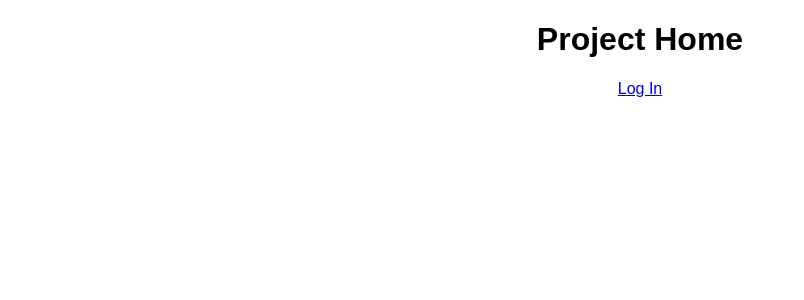
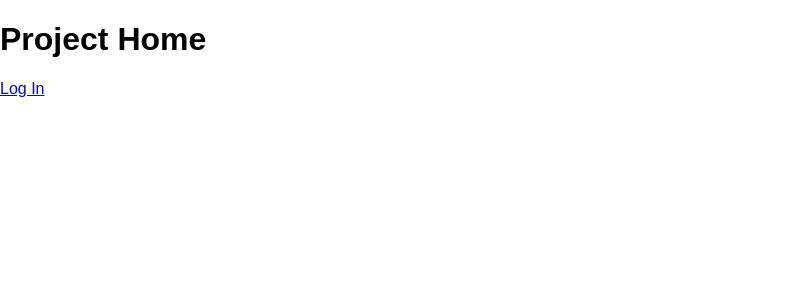
Before and after one commit to Johnnybar/spot-stats-github, a React (Create React App) app in the folder client/: page / in a window 1280 px wide. Shown: the top 300 px of the page, without its empty margins (0-804 px from the left). Built offline with nearby package versions, Linux system fonts and the light colour scheme; what spotify-web-api-js would draw is missing.

Commit message:
semi working locally

```diff
--- a/client/src/App.js
+++ b/client/src/App.js
@@ -5,7 +5,7 @@ import Home from './Home';
 import List from './List';
 
 import TopArtists from './top-artists';
-// import TopTracks from './top-tracks';
+import TopTracks from './top-tracks';
 import SpotifyWebApi from 'spotify-web-api-js';
 
 
@@ -80,18 +80,59 @@ getMyTopArtists(term, callback) {
     return hashParams;
   }
   render() {
-    const App = () => (
-      <div>
-        <Switch>
-          <Route exact path='/' component={Home}/>
-          <Route path='/list' component={List}/>
-        </Switch>
+    let anchor;
+     if (process.env.NODE_ENV != 'production') {
+       anchor = 'http://www.localhost:5000/login'
+     }
+     else{
+       anchor = 'https://react-express-j.herokuapp.com/login';
+     }
+     let artists;
+     let tracks;
+     if (this.state.myTopArtists) {
+       artists = this.state.myTopArtists;
+     }
+     else if (this.state.myTopTracks) {
+       tracks = this.state.myTopTracks;
+     }
+
+
+
+    return (
+      <div className="app">
+        <h1>Project Home</h1>
+        <a href={anchor}>
+              Log In
+          </a>
+          {this.state.noNowPlaying === true && <div>Nothing is playing at the moment</div>}
+          {this.state.nowPlaying && this.state.noNowPlaying !== true && <div>
+            Now Playing: {this.state.nowPlaying.name}s
+            <img alt='album-art' src={this.state.nowPlaying.albumArt} style={{
+                height: 100
+              }}/>
+          </div>}
+          {
+            this.state.loggedIn &&
+              <div className='search-btns'>
+                <button className='btn btn-primary' onClick ={() => this.getNowPlaying()}>
+                  Check Now Playing</button>
+                <button className='btn btn-primary' onClick ={() => this.getMyTopArtists(this.state.term)}>
+                  Check Your 10 Top Artists Popularity</button>
+                  <button  className='btn btn-primary' onClick ={() => this.getMyTopTracks(this.state.term)}>
+                    Check Your 10 Top Tracks</button>
+              </div>
+          }
+          {
+            this.state.myTopArtists &&
+            <React.Fragment>
+            <TopArtists artists={artists} getMyTopArtists= {this.getMyTopArtists.bind(this)}/>
+            </React.Fragment>
+          }
+          {
+            this.state.myTopTracks &&
+            <TopTracks tracks={tracks} getMyTopTracks= {this.getMyTopTracks.bind(this)}/>
+          }
       </div>
-    )
-    return (
-      <Switch>
-        <App/>
-      </Switch>
     );
   }
 }
--- a/client/src/Home.js
+++ b/client/src/Home.js
@@ -2,7 +2,7 @@ import React, { Component } from 'react';
 import { Link } from 'react-router-dom';
 let anchor;
  if (process.env.NODE_ENV != 'production') {
-   anchor = 'http://www.localhost:5000'
+   anchor = 'http://www.localhost:5000/login'
  }
  else{
    anchor = 'https://react-express-j.herokuapp.com/login';
--- a/package.json
+++ b/package.json
@@ -15,6 +15,7 @@
     "concurrently": "^4.0.1",
     "cookie-parser": "^1.4.3",
     "express": "^4.16.3",
+    "express-session": "^1.15.6",
     "querystring": "^0.2.0",
     "react-router-dom": "^4.3.1",
     "request": "^2.88.0",
```
Also changed, not shown: 2 other files (tests, documents, lock files or other folders).
